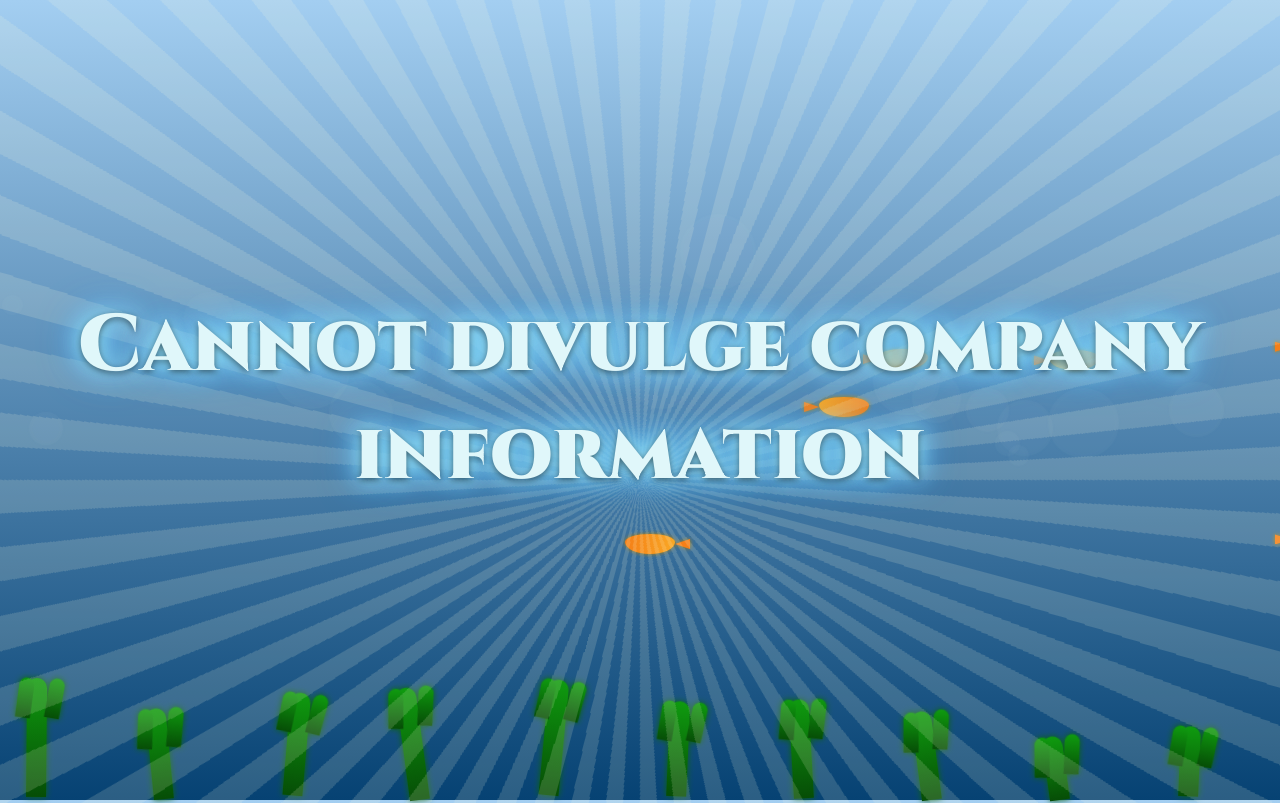
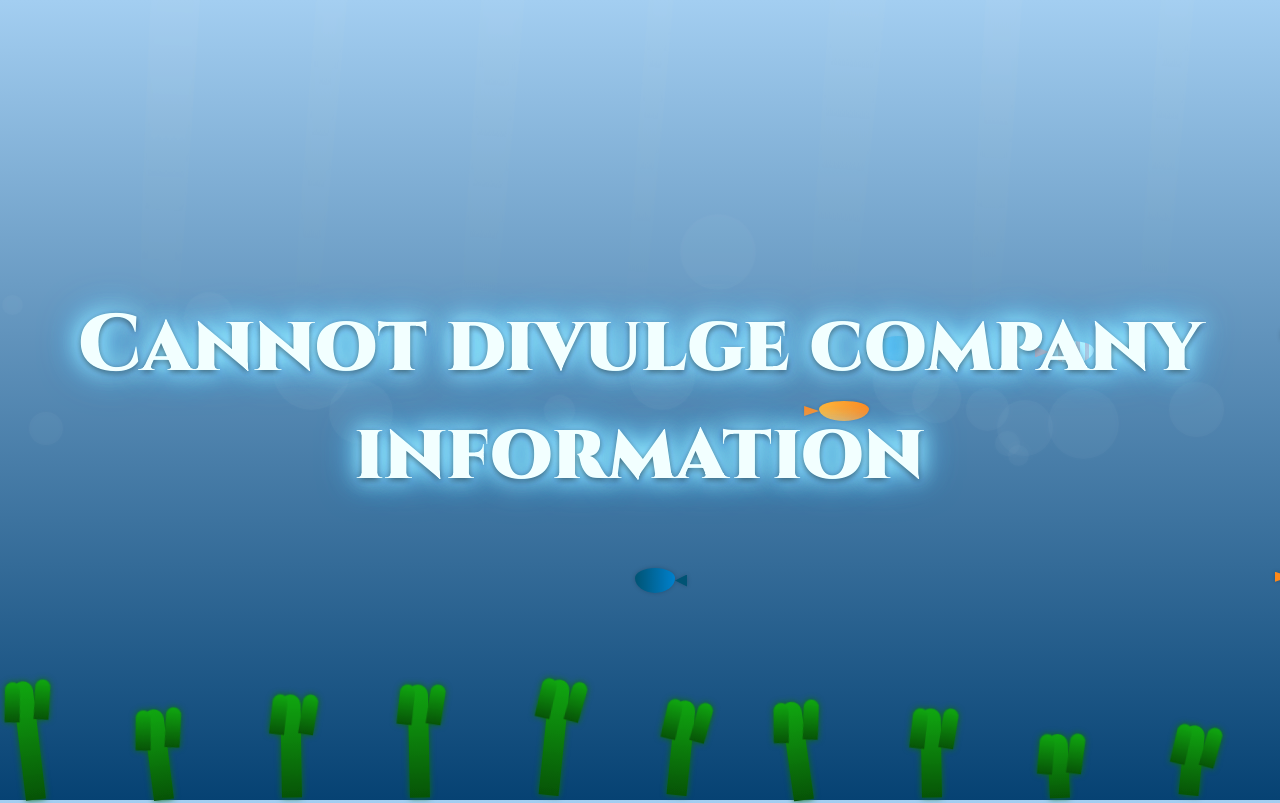
Before and after one commit to MicrophoneAle/DDR5-mini-tester-info, a plain HTML site: page index.html in a window 1280 px wide. Shown: the top 803 px of the page. Drawn offline with Linux system fonts and the light colour scheme.

Commit message:
Update index.html

```diff
--- a/index.html
+++ b/index.html
@@ -1,5 +1,5 @@
 <!DOCTYPE html>
-<html lang="en">
+<html lang="en" >
 <head>
   <meta charset="UTF-8" />
   <meta name="viewport" content="width=device-width, initial-scale=1" />
@@ -18,41 +18,19 @@
       display: flex;
       justify-content: center;
       align-items: center;
-    background: linear-gradient(to bottom, #a3cef1 0%, #064273 100%);
       font-family: 'Cinzel', serif;
       color: #e0f7fa;
       text-align: center;
       position: relative;
       padding: 2rem;
-    animation: fadeIn 2s ease-out;
+      background: linear-gradient(to bottom, #a3cef1 0%, #064273 100%);
+      animation: waterLight 10s ease-in-out infinite alternate;
     }
 
-  /* Sunbeams overlay */
-  body::before {
-    content: '';
-    position: fixed;
-    top: 0; left: 50%;
-    width: 200vw;
-    height: 200vh;
-    background:
-      repeating-conic-gradient(
-        from 270deg,
-        rgba(255 255 224 / 0.15) 0deg 3deg,
-        transparent 3deg 6deg
-      );
-    transform: translateX(-50%) translateY(-20%) rotate(15deg);
-    pointer-events: none;
-    animation: sunbeamMove 10s linear infinite;
-    z-index: 5;
-  }
-
-  @keyframes sunbeamMove {
-    0% {
-      background-position: 0 0;
-    }
-    100% {
-      background-position: 100% 0;
-    }
+    @keyframes waterLight {
+      0%   { filter: brightness(1); }
+      50%  { filter: brightness(1.08); }
+      100% { filter: brightness(1); }
     }
 
     h1 {
@@ -64,17 +42,102 @@
         0 0 30px #71c9f8,
         0 0 40px #41a6f8;
       z-index: 10;
+      position: relative;
     }
 
-  @keyframes fadeIn {
-    0% {
-      opacity: 0;
-      transform: translateY(20px);
+    /* Sunbeams container */
+    .sunbeams {
+      position: fixed;
+      top: 0;
+      left: 50%;
+      width: 100vw;
+      height: 50vh;
+      overflow: visible;
+      pointer-events: none;
+      transform: translateX(-50%);
+      z-index: 7;
     }
-    100% {
-      opacity: 1;
-      transform: translateY(0);
+
+    /* Each sunbeam */
+    .beam {
+      position: absolute;
+      bottom: 0;
+      width: 3vw;
+      height: 150vh;
+      background: linear-gradient(
+        to bottom,
+        rgba(255, 255, 224, 0.3),
+        rgba(255, 255, 224, 0)
+      );
+      filter: drop-shadow(0 0 5px rgba(255 255 224 / 0.3));
+      opacity: 0.4;
+      border-radius: 50% / 100%;
+      animation: swayBeam 6s ease-in-out infinite;
+      transform-origin: bottom center;
+      mix-blend-mode: screen;
     }
+
+    /* Create variety for beams */
+    .beam:nth-child(1) {
+      left: 10%;
+      width: 4vw;
+      animation-delay: 0s;
+      opacity: 0.35;
+      animation-duration: 7s;
+      transform: rotate(5deg);
+    }
+    .beam:nth-child(2) {
+      left: 22%;
+      width: 2.5vw;
+      animation-delay: 1.3s;
+      opacity: 0.25;
+      animation-duration: 6.5s;
+      transform: rotate(-3deg);
+    }
+    .beam:nth-child(3) {
+      left: 35%;
+      width: 3.5vw;
+      animation-delay: 0.7s;
+      opacity: 0.3;
+      animation-duration: 7.2s;
+      transform: rotate(7deg);
+    }
+    .beam:nth-child(4) {
+      left: 48%;
+      width: 2vw;
+      animation-delay: 2s;
+      opacity: 0.2;
+      animation-duration: 6.8s;
+      transform: rotate(-5deg);
+    }
+    .beam:nth-child(5) {
+      left: 62%;
+      width: 4.5vw;
+      animation-delay: 1.1s;
+      opacity: 0.4;
+      animation-duration: 7.5s;
+      transform: rotate(4deg);
+    }
+    .beam:nth-child(6) {
+      left: 75%;
+      width: 3vw;
+      animation-delay: 0.4s;
+      opacity: 0.3;
+      animation-duration: 6.7s;
+      transform: rotate(-4deg);
+    }
+    .beam:nth-child(7) {
+      left: 88%;
+      width: 2.7vw;
+      animation-delay: 1.8s;
+      opacity: 0.25;
+      animation-duration: 7.3s;
+      transform: rotate(6deg);
+    }
+
+    @keyframes swayBeam {
+      0%, 100% { transform: rotate(0deg) scaleY(1); opacity: 0.4; }
+      50% { transform: rotate(5deg) scaleY(1.1); opacity: 0.25; }
     }
 
     /* Bubbles */
@@ -84,6 +147,7 @@
       border-radius: 50%;
       animation: floatUp linear infinite;
       filter: drop-shadow(0 0 2px #a0d8ef);
+      mix-blend-mode: screen;
     }
     @keyframes floatUp {
       0% {
@@ -104,7 +168,6 @@
       position: absolute;
       bottom: 0;
       width: 20px;
-    height: 80px;
       background: linear-gradient(180deg, #0f9b0f, #064d06);
       border-radius: 10px 10px 0 0;
       filter: drop-shadow(0 0 3px #0b650b);
@@ -147,49 +210,110 @@
       100% { transform: rotate(10deg) translateY(0); }
     }
 
-  /* Fish */
+    /* Fish base style */
     .fish {
       position: absolute;
       width: 50px;
       height: 20px;
-    background: linear-gradient(90deg, #f9a825 0%, #f57f17 100%);
       border-radius: 50% 50% 50% 50% / 40% 40% 60% 60%;
-    filter: drop-shadow(0 0 2px #c28500);
+      filter: drop-shadow(0 0 2px rgba(0,0,0,0.2));
       animation-timing-function: linear;
+      mix-blend-mode: screen;
     }
     .fish::before {
       content: '';
       position: absolute;
-    left: -15px;
-    top: 5px;
+      top: 50%;
+      transform: translateY(-50%);
+      clip-path: polygon(0 0, 100% 50%, 0 100%);
+    }
+
+    /* Fish variants */
+    .fish.goldfish {
+      background: linear-gradient(90deg, #f9a825 0%, #f57f17 100%);
+      animation-duration: 15s;
+    }
+    .fish.goldfish::before {
       width: 15px;
       height: 10px;
+      left: -15px;
       background: #f57f17;
-    clip-path: polygon(0 0, 100% 50%, 0 100%);
     }
-  .fish:nth-child(odd) {
+
+    .fish.blueTang {
+      width: 40px;
+      height: 25px;
+      background: linear-gradient(90deg, #0077be 0%, #004d6b 100%);
+      animation-duration: 18s;
+    }
+    .fish.blueTang::before {
+      width: 12px;
+      height: 12px;
+      left: -12px;
+      background: #004d6b;
+    }
+
+    .fish.clownfish {
+      width: 45px;
+      height: 22px;
+      background:
+        repeating-linear-gradient(
+          90deg,
+          #ff6f61 0 10%,
+          white 10% 20%
+        );
+      animation-duration: 13s;
+    }
+    .fish.clownfish::before {
+      width: 14px;
+      height: 11px;
+      left: -14px;
+      background: #e44d3a;
+    }
+
+    /* Swim animations */
+    .fish.swimRight {
       animation-name: swimRight;
-    animation-duration: 15s;
-    bottom: 40%;
     }
-  .fish:nth-child(even) {
+    .fish.swimLeft {
       animation-name: swimLeft;
-    animation-duration: 12s;
-    bottom: 60%;
+      transform-origin: center center;
     }
 
     @keyframes swimRight {
-    0% { left: -60px; transform: scaleX(1); }
-    100% { left: 110%; transform: scaleX(1); }
+      0% {
+        left: -60px;
+        transform: scaleX(1);
+      }
+      100% {
+        left: 110%;
+        transform: scaleX(1);
+      }
     }
     @keyframes swimLeft {
-    0% { right: -60px; transform: scaleX(-1); }
-    100% { right: 110%; transform: scaleX(-1); }
+      0% {
+        right: -60px;
+        transform: scaleX(-1);
+      }
+      100% {
+        right: 110%;
+        transform: scaleX(-1);
+      }
     }
   </style>
 </head>
 <body>
   <h1>Cannot divulge company information</h1>
+
+  <div class="sunbeams" aria-hidden="true">
+    <div class="beam"></div>
+    <div class="beam"></div>
+    <div class="beam"></div>
+    <div class="beam"></div>
+    <div class="beam"></div>
+    <div class="beam"></div>
+    <div class="beam"></div>
+  </div>
 
   <script>
     // Bubbles
@@ -216,14 +340,17 @@
       document.body.appendChild(seaweed);
     }
 
-    // Fish
-    for (let i = 0; i < 6; i++) {
+    // Fish: Multiple types and swimming directions
+    const fishTypes = ['goldfish', 'blueTang', 'clownfish'];
+    for (let i = 0; i < 9; i++) {
       const fish = document.createElement('div');
-      fish.className = 'fish';
-      fish.style.bottom = `${30 + Math.random() * 40}%`;
+      fish.className = 'fish ' + fishTypes[i % fishTypes.length];
+      const swimClass = i % 2 === 0 ? 'swimRight' : 'swimLeft';
+      fish.classList.add(swimClass);
+      fish.style.bottom = `${25 + Math.random() * 50}%`;
       fish.style.animationDuration = `${12 + Math.random() * 8}s`;
       fish.style.animationDelay = `${-Math.random() * 15}s`;
-      if (i % 2 === 0) {
+      if (swimClass === 'swimRight') {
         fish.style.left = '-60px';
       } else {
         fish.style.right = '-60px';
```
Lines whose indentation alone changed are shown as unchanged.
